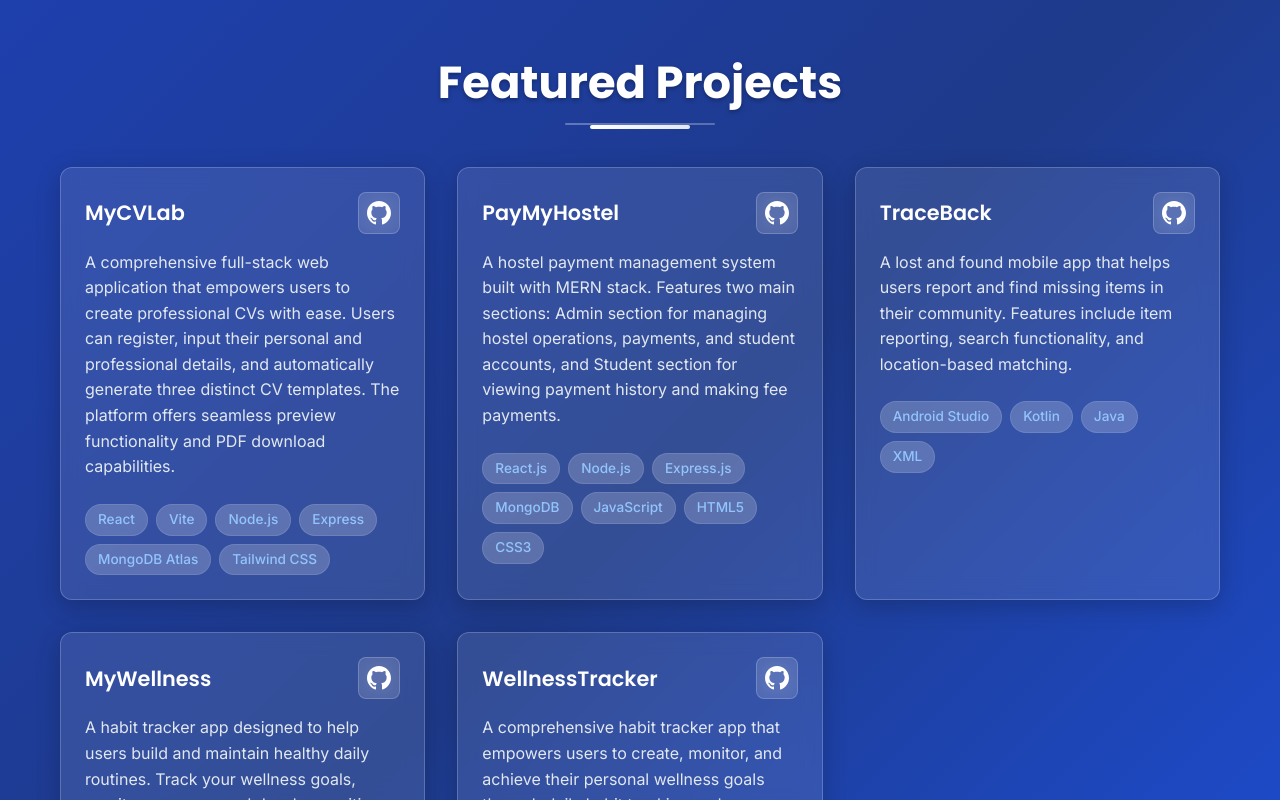
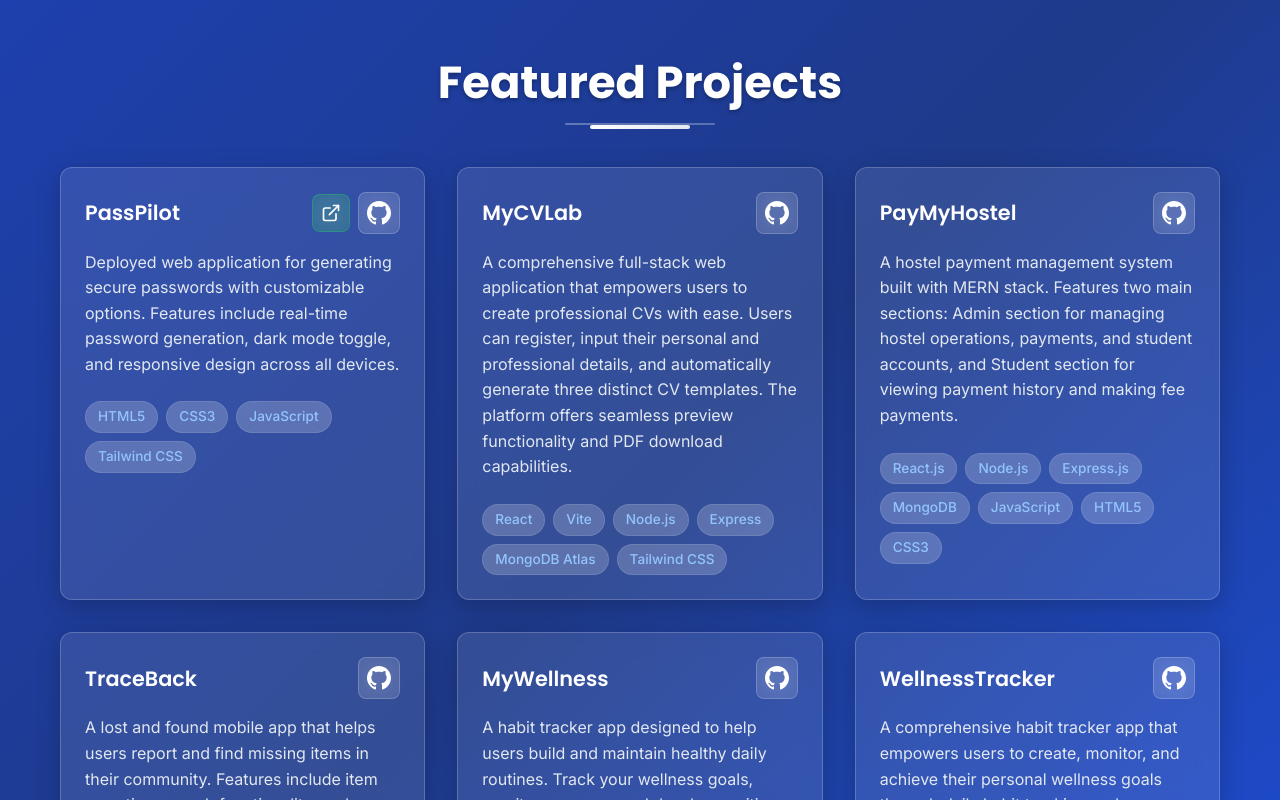
Before and after one commit to Dimasha2002/My-Portfolio, a React (Vite) app: page / in a window 1280 px wide. Shown: the part 3023-3823 px from the top of the page. Built offline with nearby package versions, Linux system fonts and the light colour scheme.

Commit message:
Add PassPilot project with live demo link and update CV

```diff
--- a/src/App.css
+++ b/src/App.css
@@ -626,6 +626,33 @@ body {
   font-weight: 600;
 }
 
+.project-links {
+  display: flex;
+  gap: 0.5rem;
+  align-items: center;
+}
+
+.live-link {
+  color: white;
+  transition: all 0.3s ease;
+  padding: 0.5rem;
+  border-radius: 8px;
+  background: rgba(34, 197, 94, 0.2);
+  border: 1px solid rgba(34, 197, 94, 0.4);
+  backdrop-filter: blur(10px);
+}
+
+.live-link:hover {
+  color: #86efac;
+  background: rgba(34, 197, 94, 0.3);
+  transform: translateY(-2px);
+  box-shadow: 0 4px 15px rgba(34, 197, 94, 0.3);
+}
+
+.live-link svg {
+  display: block;
+}
+
 .github-icon {
   color: white;
   transition: all 0.3s ease;
--- a/src/App.jsx
+++ b/src/App.jsx
@@ -36,6 +36,13 @@ function App() {
   }, [])
 
   const projects = [
+    {
+      title: "PassPilot",
+      description: "Deployed web application for generating secure passwords with customizable options. Features include real-time password generation, dark mode toggle, and responsive design across all devices.",
+      technologies: ["HTML5", "CSS3", "JavaScript", "Tailwind CSS"],
+      github: "https://github.com/Dimasha2002/PassPilot",
+      live: "https://pass-pilot.vercel.app/"
+    },
     {
       title: "MyCVLab",
       description: "A comprehensive full-stack web application that empowers users to create professional CVs with ease. Users can register, input their personal and professional details, and automatically generate three distinct CV templates. The platform offers seamless preview functionality and PDF download capabilities.",
@@ -114,7 +121,7 @@ function App() {
             <h2>Undergraduate Student - SLIIT</h2>
             <p>Third year first semester student at Faculty of Computing, SLIIT. Passionate about creating innovative software solutions.</p>
             <div className="hero-buttons">
-              <a href="/Dimasha Abeywickrama_CV.pdf" target="_blank" rel="noopener noreferrer" className="btn btn-primary">
+              <a href="/Dimasha_CV.pdf" target="_blank" rel="noopener noreferrer" className="btn btn-primary">
                 Download CV
               </a>
               <button className="btn btn-secondary" onClick={() => scrollToSection('projects')}>
@@ -165,7 +172,7 @@ function App() {
               </p>
               <div className="about-stats">
                 <div className="stat">
-                  <h3>5+</h3>
+                  <h3>6+</h3>
                   <p>Projects<br />Completed</p>
                 </div>
                 <div className="stat">
@@ -295,11 +302,22 @@ function App() {
                 <div className="project-content">
                   <div className="project-header">
                     <h3>{project.title}</h3>
-                    <a href={project.github} target="_blank" rel="noopener noreferrer" className="github-icon" title="View on GitHub">
-                      <svg width="24" height="24" viewBox="0 0 24 24" fill="currentColor">
-                        <path d="M12 0c-6.626 0-12 5.373-12 12 0 5.302 3.438 9.8 8.207 11.387.599.111.793-.261.793-.577v-2.234c-3.338.726-4.033-1.416-4.033-1.416-.546-1.387-1.333-1.756-1.333-1.756-1.089-.745.083-.729.083-.729 1.205.084 1.839 1.237 1.839 1.237 1.07 1.834 2.807 1.304 3.492.997.107-.775.418-1.305.762-1.604-2.665-.305-5.467-1.334-5.467-5.931 0-1.311.469-2.381 1.236-3.221-.124-.303-.535-1.524.117-3.176 0 0 1.008-.322 3.301 1.23.957-.266 1.983-.399 3.003-.404 1.02.005 2.047.138 3.006.404 2.291-1.552 3.297-1.23 3.297-1.23.653 1.653.242 2.874.118 3.176.77.84 1.235 1.911 1.235 3.221 0 4.609-2.807 5.624-5.479 5.921.43.372.823 1.102.823 2.222v3.293c0 .319.192.694.801.576 4.765-1.589 8.199-6.086 8.199-11.386 0-6.627-5.373-12-12-12z"/>
-                      </svg>
-                    </a>
+                    <div className="project-links">
+                      {project.live && (
+                        <a href={project.live} target="_blank" rel="noopener noreferrer" className="live-link" title="View Live Demo">
+                          <svg width="20" height="20" viewBox="0 0 24 24" fill="none" stroke="currentColor" strokeWidth="2" strokeLinecap="round" strokeLinejoin="round">
+                            <path d="M18 13v6a2 2 0 0 1-2 2H5a2 2 0 0 1-2-2V8a2 2 0 0 1 2-2h6"></path>
+                            <polyline points="15 3 21 3 21 9"></polyline>
+                            <line x1="10" y1="14" x2="21" y2="3"></line>
+                          </svg>
+                        </a>
+                      )}
+                      <a href={project.github} target="_blank" rel="noopener noreferrer" className="github-icon" title="View on GitHub">
+                        <svg width="24" height="24" viewBox="0 0 24 24" fill="currentColor">
+                          <path d="M12 0c-6.626 0-12 5.373-12 12 0 5.302 3.438 9.8 8.207 11.387.599.111.793-.261.793-.577v-2.234c-3.338.726-4.033-1.416-4.033-1.416-.546-1.387-1.333-1.756-1.333-1.756-1.089-.745.083-.729.083-.729 1.205.084 1.839 1.237 1.839 1.237 1.07 1.834 2.807 1.304 3.492.997.107-.775.418-1.305.762-1.604-2.665-.305-5.467-1.334-5.467-5.931 0-1.311.469-2.381 1.236-3.221-.124-.303-.535-1.524.117-3.176 0 0 1.008-.322 3.301 1.23.957-.266 1.983-.399 3.003-.404 1.02.005 2.047.138 3.006.404 2.291-1.552 3.297-1.23 3.297-1.23.653 1.653.242 2.874.118 3.176.77.84 1.235 1.911 1.235 3.221 0 4.609-2.807 5.624-5.479 5.921.43.372.823 1.102.823 2.222v3.293c0 .319.192.694.801.576 4.765-1.589 8.199-6.086 8.199-11.386 0-6.627-5.373-12-12-12z"/>
+                        </svg>
+                      </a>
+                    </div>
                   </div>
                   <p>{project.description}</p>
                   <div className="project-technologies">
```
Also changed, not shown: 2 other files (tests, documents, lock files or other folders).
